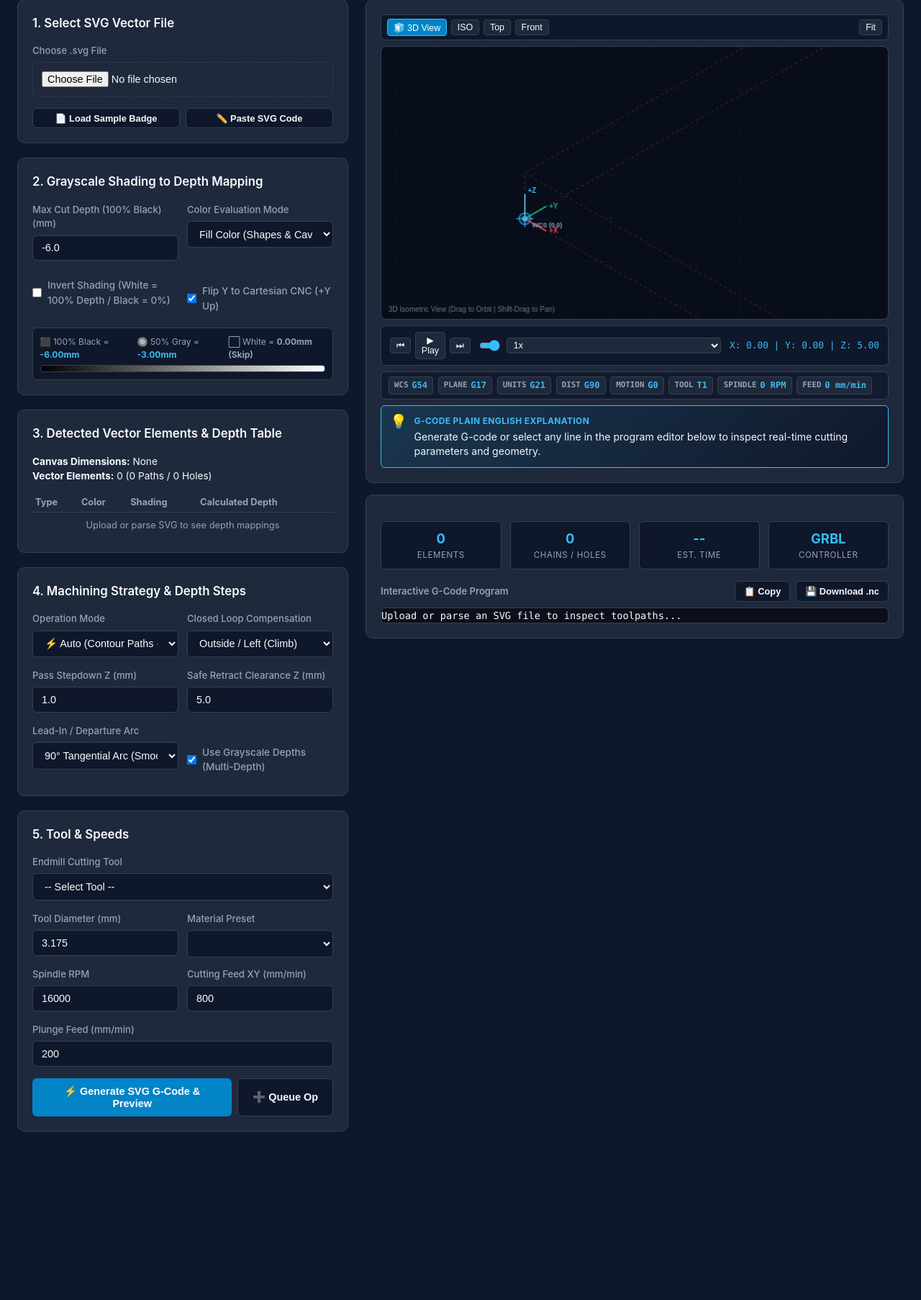
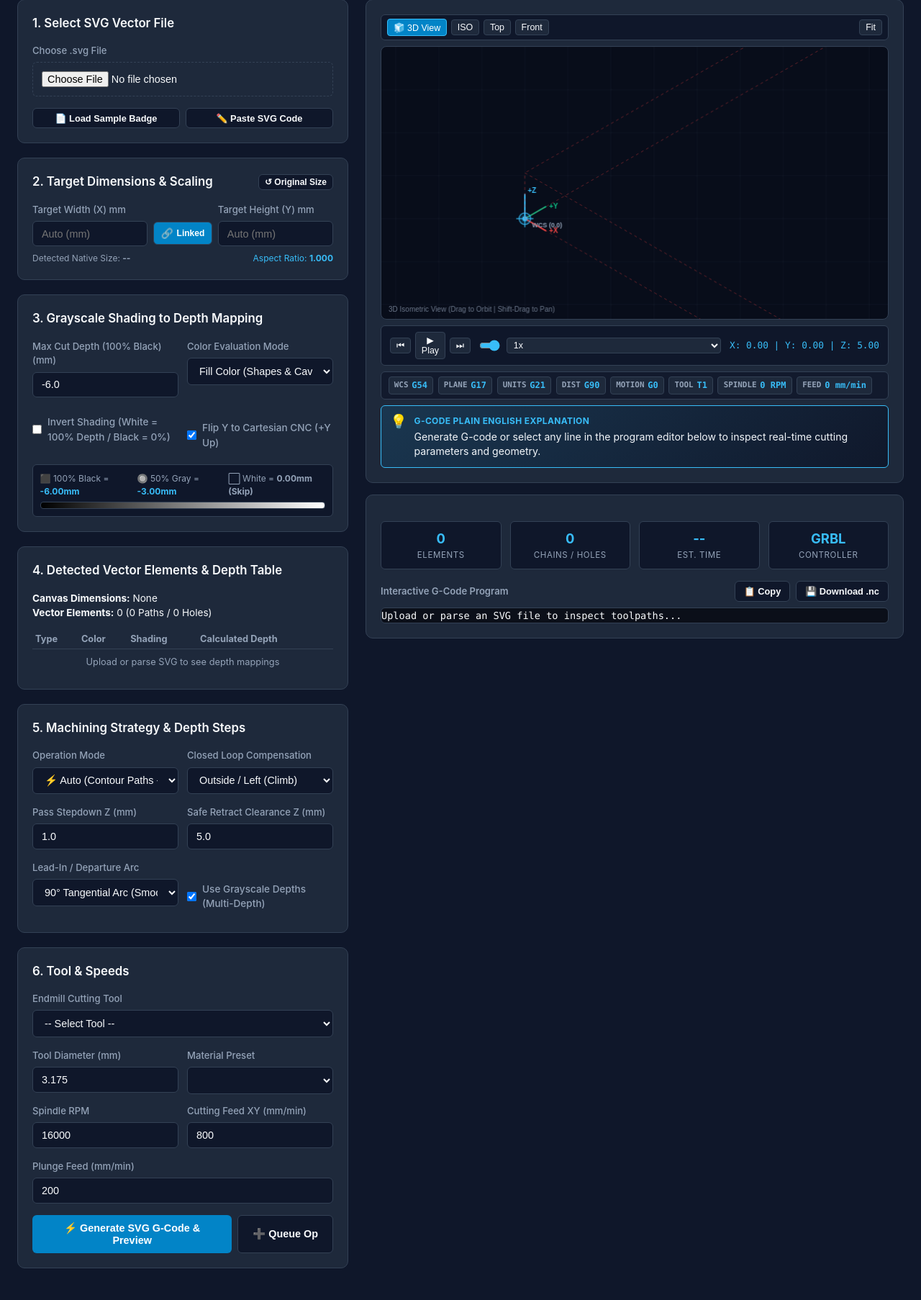
Before and after one commit to ericrowe/conversationalCNC, a Flask app: page /svg in a window 1280 px wide. Shown: the part 348-2154 px from the top of the page at 72% size. Before the commit the page ends 1920 px from the top, so only its background shows below. Run offline with Flask 3, Linux system fonts and the light colour scheme; data that the repository does not hold is empty.

Commit message:
SVG Scaling

```diff
--- a/backend/app/api/generate.py
+++ b/backend/app/api/generate.py
@@ -968,6 +968,8 @@ def api_parse_svg():
             max_cut_depth=payload.max_cut_depth,
             invert_shading=payload.invert_shading,
             shading_mode=payload.shading_mode,
+            target_width=payload.target_width,
+            target_height=payload.target_height,
         )
     except Exception as err:
         return jsonify({"error": "SVG parsing failed", "message": str(err)}), 400
--- a/backend/app/schemas/svg_schema.py
+++ b/backend/app/schemas/svg_schema.py
@@ -12,6 +12,8 @@ class SVGParsePayloadSchema(BaseModel):
     max_cut_depth: float = Field(default=-6.0, description="100% Black maximum cut depth (mm)")
     invert_shading: bool = Field(default=False, description="Invert grayscale shading (White=100% depth instead of Black)")
     shading_mode: str = Field(default="fill", description="'fill' or 'stroke' color evaluation")
+    target_width: Optional[float] = Field(default=None, gt=0, description="Manual target width in mm")
+    target_height: Optional[float] = Field(default=None, gt=0, description="Manual target height in mm")
 
 
 class SVGToGCodePayloadSchema(BaseModel):
--- a/backend/app/static/js/svg_importer.js
+++ b/backend/app/static/js/svg_importer.js
@@ -10,6 +10,15 @@ document.addEventListener("DOMContentLoaded", async () => {
   const svgTextContainer = document.getElementById("svgTextContainer");
   const svgTextInput = document.getElementById("svgTextInput");
   const parseSvgBtn = document.getElementById("parseSvgBtn");
+
+  const svgWidthInput = document.getElementById("svgWidthInput");
+  const svgHeightInput = document.getElementById("svgHeightInput");
+  const svgLinkAspectBtn = document.getElementById("svgLinkAspectBtn");
+  const svgLinkAspectIcon = document.getElementById("svgLinkAspectIcon");
+  const svgLinkAspectText = document.getElementById("svgLinkAspectText");
+  const svgResetDimensionsBtn = document.getElementById("svgResetDimensionsBtn");
+  const spanOrigDimensions = document.getElementById("spanOrigDimensions");
+  const spanAspectRatio = document.getElementById("spanAspectRatio");
 
   const maxCutDepthInput = document.getElementById("maxCutDepthInput");
   const shadingModeSelect = document.getElementById("shadingModeSelect");
@@ -59,6 +68,11 @@ document.addEventListener("DOMContentLoaded", async () => {
   let activeMachine = null;
   let parsedSvgData = null;
   let currentGeneratedGCode = "";
+  let isAspectLinked = true; // Enabled by default
+  let nativeSvgWidth = null;
+  let nativeSvgHeight = null;
+  let currentAspectRatio = 1.0;
+  let parseDebounceTimer = null;
 
   // Initialize 3D Visualizer
   const visualizer = new ToolpathVisualizer("toolpathCanvas");
@@ -100,11 +114,83 @@ document.addEventListener("DOMContentLoaded", async () => {
   });
 
   function updateDepthLegend() {
-    const maxD = Math.abs(parseFloat(maxCutDepthInput.value) || 6.0);
+    const maxD = Math.abs(parseFloat(maxCutDepthInput?.value) || 6.0);
     const midD = (maxD / 2.0).toFixed(2);
     if (legendMaxDepth) legendMaxDepth.textContent = `-${maxD.toFixed(2)}mm`;
     if (legendMidDepth) legendMidDepth.textContent = `-${midD}mm`;
   }
+
+  function updateLinkAspectButton() {
+    if (!svgLinkAspectBtn) return;
+    if (isAspectLinked) {
+      svgLinkAspectBtn.style.background = "var(--primary-color, #0284c7)";
+      svgLinkAspectBtn.style.color = "#ffffff";
+      if (svgLinkAspectIcon) svgLinkAspectIcon.textContent = "🔗";
+      if (svgLinkAspectText) svgLinkAspectText.textContent = "Linked";
+      svgLinkAspectBtn.title = "Aspect Ratio Locked (Linked): Auto-adjusts Height when Width changes and vice versa";
+
+      const w = parseFloat(svgWidthInput?.value);
+      const h = parseFloat(svgHeightInput?.value);
+      if (w > 0 && h > 0) {
+        currentAspectRatio = w / h;
+        if (spanAspectRatio) spanAspectRatio.textContent = currentAspectRatio.toFixed(3);
+      }
+    } else {
+      svgLinkAspectBtn.style.background = "var(--bg-input, #1e293b)";
+      svgLinkAspectBtn.style.color = "var(--text-muted, #94a3b8)";
+      if (svgLinkAspectIcon) svgLinkAspectIcon.textContent = "🔓";
+      if (svgLinkAspectText) svgLinkAspectText.textContent = "Unlinked";
+      svgLinkAspectBtn.title = "Aspect Ratio Unlocked: Width and Height can be scaled independently";
+    }
+  }
+
+  svgLinkAspectBtn?.addEventListener("click", () => {
+    isAspectLinked = !isAspectLinked;
+    updateLinkAspectButton();
+  });
+
+  function triggerDebouncedParse() {
+    clearTimeout(parseDebounceTimer);
+    parseDebounceTimer = setTimeout(() => {
+      const text = svgTextInput?.value.trim();
+      if (text) {
+        parseSvg(text, false);
+      }
+    }, 450);
+  }
+
+  svgWidthInput?.addEventListener("input", () => {
+    const w = parseFloat(svgWidthInput.value);
+    if (w > 0 && isAspectLinked && currentAspectRatio > 0) {
+      const h = w / currentAspectRatio;
+      if (svgHeightInput) svgHeightInput.value = parseFloat(h.toFixed(2));
+    }
+    triggerDebouncedParse();
+  });
+
+  svgHeightInput?.addEventListener("input", () => {
+    const h = parseFloat(svgHeightInput.value);
+    if (h > 0 && isAspectLinked && currentAspectRatio > 0) {
+      const w = h * currentAspectRatio;
+      if (svgWidthInput) svgWidthInput.value = parseFloat(w.toFixed(2));
+    }
+    triggerDebouncedParse();
+  });
+
+  svgResetDimensionsBtn?.addEventListener("click", () => {
+    if (nativeSvgWidth && nativeSvgHeight) {
+      if (svgWidthInput) svgWidthInput.value = parseFloat(nativeSvgWidth.toFixed(2));
+      if (svgHeightInput) svgHeightInput.value = parseFloat(nativeSvgHeight.toFixed(2));
+      currentAspectRatio = nativeSvgWidth / nativeSvgHeight;
+      if (spanAspectRatio) spanAspectRatio.textContent = currentAspectRatio.toFixed(3);
+      if (svgTextInput.value.trim()) {
+        parseSvg(svgTextInput.value.trim(), false);
+      }
+    }
+  });
+
+  updateDepthLegend();
+  updateLinkAspectButton();
 
   maxCutDepthInput?.addEventListener("input", () => {
     updateDepthLegend();
@@ -251,7 +337,11 @@ document.addEventListener("DOMContentLoaded", async () => {
     const sample = getSampleBadgeSvg();
     svgTextInput.value = sample;
     svgTextContainer.style.display = "block";
-    parseSvg(sample);
+    nativeSvgWidth = null;
+    nativeSvgHeight = null;
+    if (svgWidthInput) svgWidthInput.value = "";
+    if (svgHeightInput) svgHeightInput.value = "";
+    parseSvg(sample, true);
   });
 
   // File Upload Handling
@@ -262,7 +352,11 @@ document.addEventListener("DOMContentLoaded", async () => {
     reader.onload = (event) => {
       const content = event.target.result;
       svgTextInput.value = content;
-      parseSvg(content);
+      nativeSvgWidth = null;
+      nativeSvgHeight = null;
+      if (svgWidthInput) svgWidthInput.value = "";
+      if (svgHeightInput) svgHeightInput.value = "";
+      parseSvg(content, true);
     };
     reader.readAsText(file);
   });
@@ -273,13 +367,16 @@ document.addEventListener("DOMContentLoaded", async () => {
       alert("Please upload an .svg file or paste SVG code first.");
       return;
     }
-    parseSvg(text);
+    parseSvg(text, false);
   });
 
-  async function parseSvg(svgText) {
+  async function parseSvg(svgText, isInitialFileLoad = false) {
     try {
       parseSvgBtn.disabled = true;
       parseSvgBtn.textContent = "⏳ Parsing SVG...";
+
+      const targetW = (!isInitialFileLoad && svgWidthInput) ? (parseFloat(svgWidthInput.value) || null) : null;
+      const targetH = (!isInitialFileLoad && svgHeightInput) ? (parseFloat(svgHeightInput.value) || null) : null;
 
       const payload = {
         svg_text: svgText,
@@ -288,10 +385,31 @@ document.addEventListener("DOMContentLoaded", async () => {
         max_cut_depth: parseFloat(maxCutDepthInput.value) || -6.0,
         invert_shading: invertShadingInput.checked,
         shading_mode: shadingModeSelect.value,
+        target_width: targetW,
+        target_height: targetH,
       };
 
       const res = await API.parseSVG(payload);
       parsedSvgData = res.data;
+
+      // Handle Native vs Scaled Dimensions
+      if (res.data.original_dimensions) {
+        nativeSvgWidth = res.data.original_dimensions.width;
+        nativeSvgHeight = res.data.original_dimensions.height;
+        currentAspectRatio = res.data.original_dimensions.aspect_ratio || (nativeSvgWidth / (nativeSvgHeight || 1.0));
+
+        if (spanOrigDimensions) {
+          spanOrigDimensions.textContent = `${nativeSvgWidth.toFixed(1)} x ${nativeSvgHeight.toFixed(1)} mm`;
+        }
+        if (spanAspectRatio) {
+          spanAspectRatio.textContent = currentAspectRatio.toFixed(3);
+        }
+
+        if (isInitialFileLoad || !svgWidthInput.value || !svgHeightInput.value) {
+          if (svgWidthInput) svgWidthInput.value = parseFloat((res.data.target_dimensions?.width || res.data.bounding_box.width).toFixed(2));
+          if (svgHeightInput) svgHeightInput.value = parseFloat((res.data.target_dimensions?.height || res.data.bounding_box.height).toFixed(2));
+        }
+      }
 
       spanBbox.textContent = `${parsedSvgData.bounding_box.width} x ${parsedSvgData.bounding_box.height} mm (X: ${parsedSvgData.bounding_box.min_x}..${parsedSvgData.bounding_box.max_x}, Y: ${parsedSvgData.bounding_box.min_y}..${parsedSvgData.bounding_box.max_y})`;
       spanEntities.textContent = parsedSvgData.entity_count;
--- a/backend/app/templates/operations/svg_importer.html
+++ b/backend/app/templates/operations/svg_importer.html
@@ -36,10 +36,42 @@
       </div>
     </div>
 
-    <!-- 2. Grayscale Shading & Depth Mapping Card -->
+    <!-- 2. Target Dimensions & Scaling Card -->
+    <div class="card" id="dimensionsCard">
+      <div class="card-title" style="display: flex; justify-content: space-between; align-items: center;">
+        <span>2. Target Dimensions & Scaling</span>
+        <button type="button" class="btn btn-secondary btn-xs" id="svgResetDimensionsBtn" title="Reset to original detected SVG dimensions" style="font-size: 0.75rem; padding: 0.2rem 0.5rem;">↺ Original Size</button>
+      </div>
+
+      <div style="display: grid; grid-template-columns: 1fr auto 1fr; gap: 0.5rem; align-items: flex-end;">
+        <div class="form-group" style="margin-bottom: 0;">
+          <label for="svgWidthInput">Target Width (X) mm</label>
+          <input type="number" id="svgWidthInput" step="0.5" min="0.1" placeholder="Auto (mm)">
+        </div>
+
+        <div style="display: flex; flex-direction: column; align-items: center; justify-content: flex-end; padding-bottom: 2px;">
+          <button type="button" class="btn btn-secondary" id="svgLinkAspectBtn" title="Lock Aspect Ratio: Linked (Auto-adjusts Height when Width changes and vice versa)" style="padding: 0.45rem 0.6rem; font-size: 0.85rem; background: var(--primary-color, #0284c7); color: white; border: 1px solid var(--border-color); display: flex; align-items: center; gap: 0.3rem;">
+            <span id="svgLinkAspectIcon">🔗</span>
+            <span id="svgLinkAspectText" style="font-size: 0.75rem; font-weight: 600;">Linked</span>
+          </button>
+        </div>
+
+        <div class="form-group" style="margin-bottom: 0;">
+          <label for="svgHeightInput">Target Height (Y) mm</label>
+          <input type="number" id="svgHeightInput" step="0.5" min="0.1" placeholder="Auto (mm)">
+        </div>
+      </div>
+
+      <div style="margin-top: 0.5rem; font-size: 0.75rem; color: var(--text-muted); display: flex; justify-content: space-between; align-items: center;">
+        <span>Detected Native Size: <strong id="spanOrigDimensions" style="color: var(--text-primary);">--</strong></span>
+        <span id="spanAspectNotice" style="color: #38bdf8;">Aspect Ratio: <strong id="spanAspectRatio">1.000</strong></span>
+      </div>
+    </div>
+
+    <!-- 3. Grayscale Shading & Depth Mapping Card -->
     <div class="card">
       <div class="card-title">
-        <span>2. Grayscale Shading to Depth Mapping</span>
+        <span>3. Grayscale Shading to Depth Mapping</span>
       </div>
 
       <div class="form-row">
@@ -78,10 +110,10 @@
       </div>
     </div>
 
-    <!-- 3. Parsed Vector Elements Card -->
+    <!-- 4. Parsed Vector Elements Card -->
     <div class="card" id="geometrySummaryCard">
       <div class="card-title">
-        <span>3. Detected Vector Elements & Depth Table</span>
+        <span>4. Detected Vector Elements & Depth Table</span>
       </div>
       <div style="font-size: 0.85rem; line-height: 1.5; color: var(--text-secondary);">
         <div><strong>Canvas Dimensions:</strong> <span id="spanBbox" style="color: var(--text-primary);">None</span></div>
@@ -107,10 +139,10 @@
       </div>
     </div>
 
-    <!-- 4. Machining Strategy Card -->
+    <!-- 5. Machining Strategy Card -->
     <div class="card">
       <div class="card-title">
-        <span>4. Machining Strategy & Depth Steps</span>
+        <span>5. Machining Strategy & Depth Steps</span>
       </div>
 
       <div class="form-row">
@@ -159,10 +191,10 @@
       </div>
     </div>
 
-    <!-- 5. Unified Tool & Speeds Card -->
+    <!-- 6. Unified Tool & Speeds Card -->
     <div class="card">
       <div class="card-title">
-        <span>5. Tool & Speeds</span>
+        <span>6. Tool & Speeds</span>
       </div>
 
       <div class="form-group">
@@ -273,6 +305,5 @@
 
 {% block scripts %}
 <script src="{{ url_for('static', filename='js/visualizer.js') }}"></script>
-<script src="{{ url_for('static', filename='js/gcode_inspector.js') }}"></script>
 <script src="{{ url_for('static', filename='js/svg_importer.js') }}"></script>
 {% endblock %}
```
Also changed, not shown: backend/app/generators/svg_importer.py (+52 -0 lines), backend/tests/test_api/test_svg_api.py (+20 -0 lines), backend/tests/test_generators/test_svg_importer.py (+23 -0 lines), docs/USER_MANUAL.md (+5 -0 lines), 1 other file.
